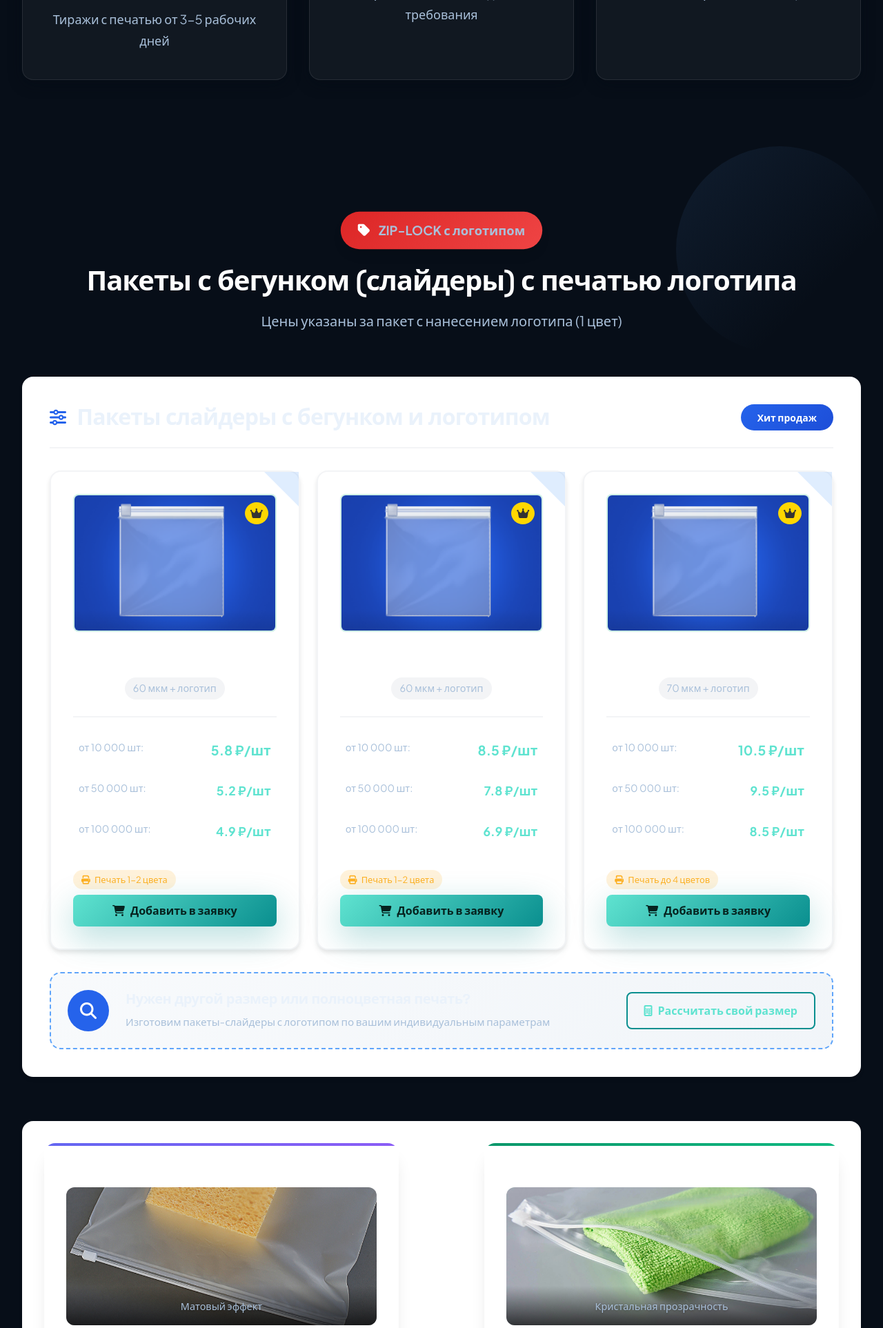
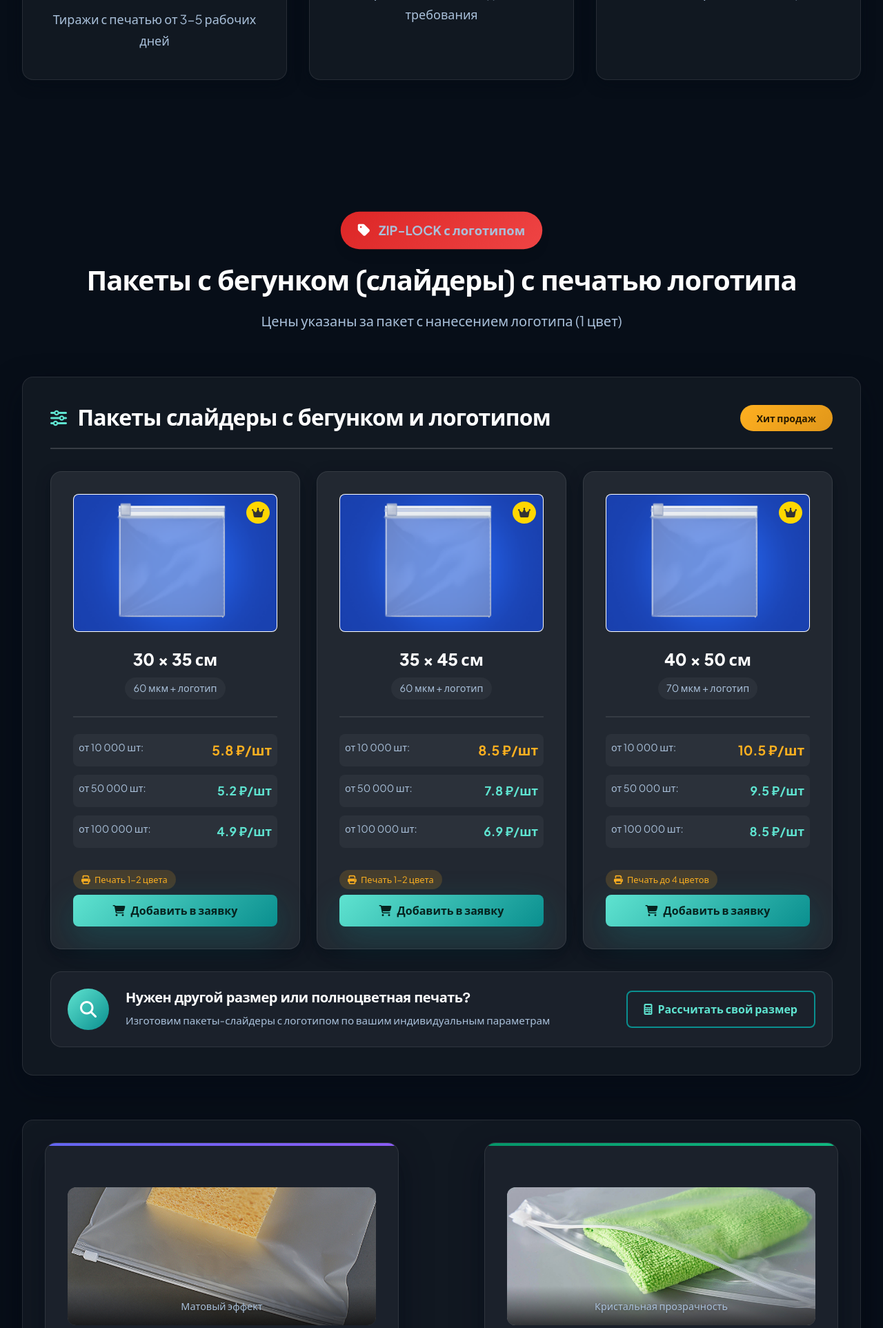
Before and after one commit to eabazunov-afk/zippaket-optom, a PHP site: page /zip_lock_logo.php in a window 1280 px wide. Shown: the part 1613-3538 px from the top of the page at 69% size. Run offline with PHP 8.4, Linux system fonts and the light colour scheme; some libraries are stand-ins or nearby versions.

Commit message:
zip_lock_logo: тёмная унификация секции «с бегунком» и легаси-блоков
Перекрашены под dark-glass через body.zlock в shop-dark.css:
- спецпредложение «Пакеты с бегунком»: панель offer-category, карточки
  product-offer-card, прайс-строки, бейджи, custom-size-request
- сравнение материалов EVA/ПВД (material-comparison/material-card)
- галерея примеров печати, секция контактов + форма заявки
- CTA: синий градиент → мятный; SEO-блок: перебит inline color:var(--dark)
Фото товара остаются на белой подложке (product-image-mini).

```diff
--- a/www/css/shop-dark.css
+++ b/www/css/shop-dark.css
@@ -257,3 +257,106 @@ body.zlock .telegram-icon {
     color: var(--z-bg) !important;
 }
 body.zlock .product-tag { background: rgba(255,176,32,.16) !important; color: var(--z-gold) !important; }
+
+/* ===== Страница «с логотипом» (zip_lock_logo): тёмная унификация легаси-секций ===== */
+/* Спецпредложение «Пакеты с бегунком» */
+body.zlock .special-offer-section { background: var(--z-bg) !important; }
+body.zlock .special-offer-section:before,
+body.zlock .special-offer-section:after { display: none !important; }
+body.zlock .offer-category {
+    background: var(--z-surface) !important;
+    border: 1px solid var(--z-hairline) !important;
+    box-shadow: var(--z-shadow) !important;
+}
+body.zlock .category-header { border-bottom-color: var(--z-hairline-strong) !important; }
+body.zlock .category-header h3 { color: #fff !important; }
+body.zlock .category-header h3 i { color: var(--z-mint) !important; }
+body.zlock .category-badge {
+    background: linear-gradient(135deg, var(--z-gold) 0%, #E0961A 100%) !important;
+    color: #2a1c00 !important;
+}
+/* Карточки товара */
+body.zlock .product-offer-card {
+    background: var(--z-surface-2) !important;
+    border: 1px solid var(--z-hairline) !important;
+    box-shadow: var(--z-shadow-sm) !important;
+}
+body.zlock .product-offer-card:hover { border-color: var(--z-mint) !important; }
+body.zlock .product-offer-card:before { display: none !important; }
+body.zlock .product-image-mini {
+    background: #fff !important;            /* белая подложка под фото товара — остаётся светлой */
+    border: 1px solid var(--z-hairline) !important;
+}
+body.zlock .offer-category:first-child .product-image-mini,
+body.zlock .offer-category:last-child .product-image-mini { border: 1px solid var(--z-hairline) !important; }
+body.zlock .product-image-mini::after { display: none !important; }
+body.zlock .product-size { border-bottom-color: var(--z-hairline) !important; }
+body.zlock .size-thickness { background: var(--z-surface) !important; color: var(--z-text-2) !important; }
+/* Прайс-строки */
+body.zlock .price-row { background: var(--z-surface) !important; }
+body.zlock .price-row:hover { background: rgba(95,227,208,.10) !important; }
+body.zlock .price-row:nth-child(1) .price-value { color: var(--z-gold) !important; }
+/* Запрос индивидуального размера */
+body.zlock .custom-size-request {
+    background: var(--z-surface) !important;
+    border: 1px solid var(--z-hairline) !important;
+}
+body.zlock .request-content h4 { color: #fff !important; }
+body.zlock .request-content p { color: var(--z-text-2) !important; }
+body.zlock .request-icon { background: linear-gradient(135deg, var(--z-mint), var(--z-mint-deep)) !important; color: var(--z-bg) !important; }
+
+/* Сравнение материалов EVA / ПВД */
+body.zlock .material-comparison,
+body.zlock .material-card {
+    background: var(--z-surface) !important;
+    border: 1px solid var(--z-hairline) !important;
+    box-shadow: var(--z-shadow) !important;
+}
+body.zlock .material-card .product-image-container { background: #fff !important; border-radius: var(--z-radius-sm); }
+body.zlock .material-header h3 { color: #fff !important; }
+body.zlock .material-divider .divider-text {
+    background: linear-gradient(135deg, var(--z-mint), var(--z-mint-deep)) !important;
+    color: var(--z-bg) !important;
+}
+body.zlock .material-price { border-top-color: var(--z-hairline) !important; }
+body.zlock .material-price .price-value { color: var(--z-mint) !important; }
+
+/* Галерея примеров печати — карточки с inline background:white уже гасятся выше; правим текст */
+body.zlock .gallery-section h3 { color: #fff !important; }
+body.zlock .gallery-section p { color: var(--z-text-2) !important; }
+
+/* CTA-секция: синий градиент → мятный премиум */
+body.zlock .cta-section {
+    background: linear-gradient(135deg, var(--z-mint-deep) 0%, #06303a 100%) !important;
+    border-top: 1px solid var(--z-hairline) !important;
+    border-bottom: 1px solid var(--z-hairline) !important;
+}
+body.zlock .cta-content h2 { color: #fff !important; }
+body.zlock .cta-content p { color: rgba(234,242,251,.88) !important; }
+
+/* Секция контактов + форма заявки */
+body.zlock .contact-section { background: var(--z-bg) !important; }
+body.zlock .contact-form h2, body.zlock .contact-info h2, body.zlock .contact-details h4 { color: #fff !important; }
+body.zlock .contact-form > p, body.zlock .form-note, body.zlock .contact-details p { color: var(--z-text-2) !important; }
+body.zlock .contact-icon {
+    background: var(--z-surface-2) !important;
+    border: 1px solid var(--z-hairline) !important;
+    color: var(--z-mint) !important;
+}
+body.zlock .contact-details a { color: var(--z-mint) !important; }
+body.zlock .social-link {
+    background: var(--z-surface-2) !important;
+    border: 1px solid var(--z-hairline) !important;
+    color: var(--z-text-2) !important;
+}
+body.zlock .social-link:hover { background: var(--z-mint) !important; color: var(--z-bg) !important; }
+
+/* SEO-блок внизу: inline color:var(--dark) на тёмном фоне → перебиваем */
+body.zlock .seo-products-section h2,
+body.zlock .seo-products-section h3,
+body.zlock .seo-products-section h4 { color: #fff !important; }
+body.zlock .seo-products-section p,
+body.zlock .seo-products-section li,
+body.zlock .seo-products-section div { color: var(--z-text-2) !important; }
+body.zlock .seo-products-section i[class*="fa-"] { color: var(--z-mint) !important; }
+body.zlock .seo-products-section [style*="border-top"] { border-top-color: var(--z-hairline) !important; }
```
